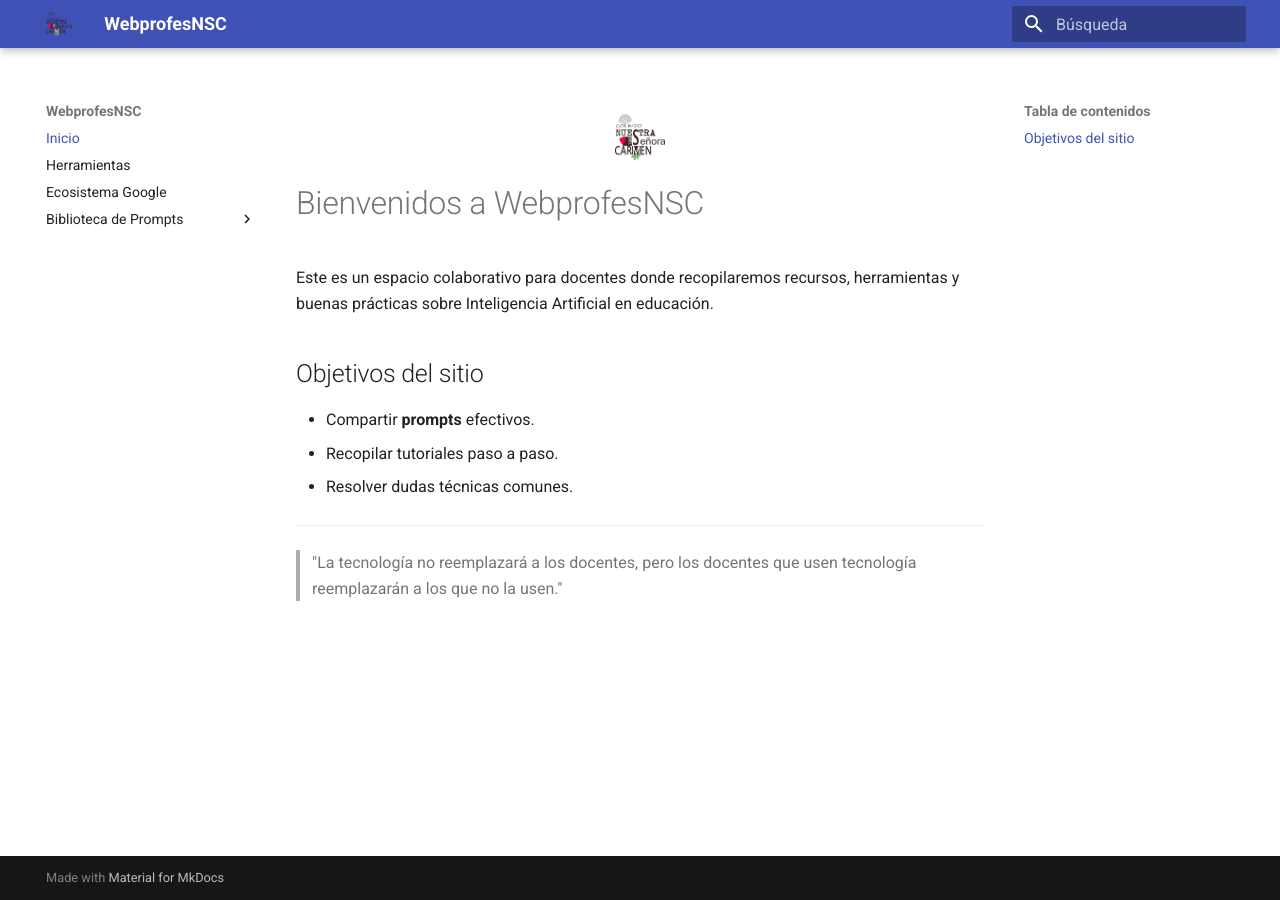
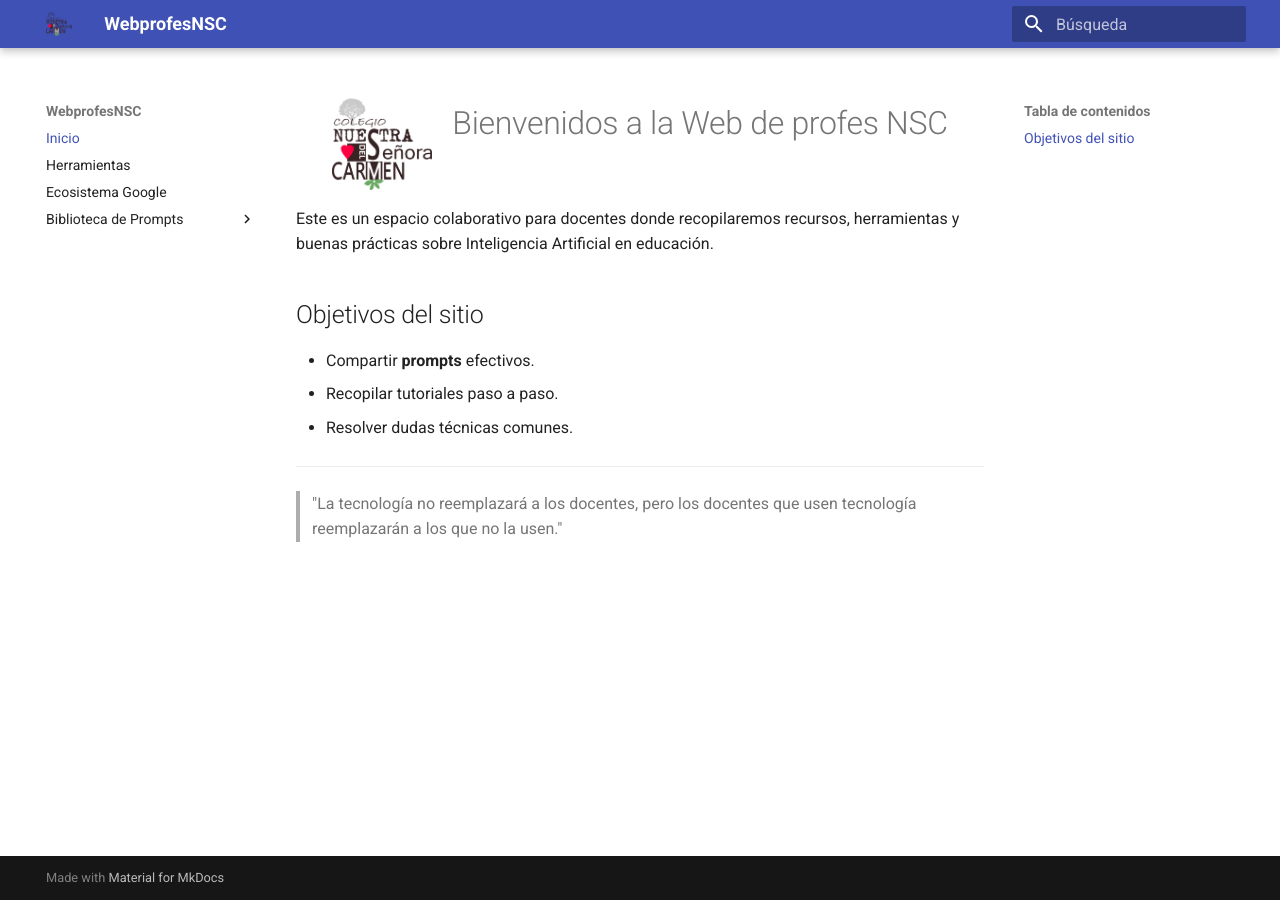
Before and after one commit to nuriacasado/WebprofesNSC, an MkDocs documentation site: the page built from docs/index.md, in a window 1280 px wide. Built offline with MkDocs 1.6.1 and Material for MkDocs 9.7.7, drawn with Linux system fonts in a browser that asks for light colours.

Commit message:
Update index.md

```diff
--- a/docs/index.md
+++ b/docs/index.md
@@ -1,6 +1,7 @@
-<p align="center">
-  <img src="logoletras.png" alt="Logo del centro" width="50">
-</p># Bienvenidos a WebprofesNSC
+<div style="display: flex; align-items: center; justify-content: center; gap: 20px;">
+  <img src="logoletras.png" alt="Logo" width="100">
+  <h1>Bienvenidos a la Web de profes NSC</h1>
+</div>
 
 Este es un espacio colaborativo para docentes donde recopilaremos recursos, herramientas y buenas prácticas sobre Inteligencia Artificial en educación.
 
```
